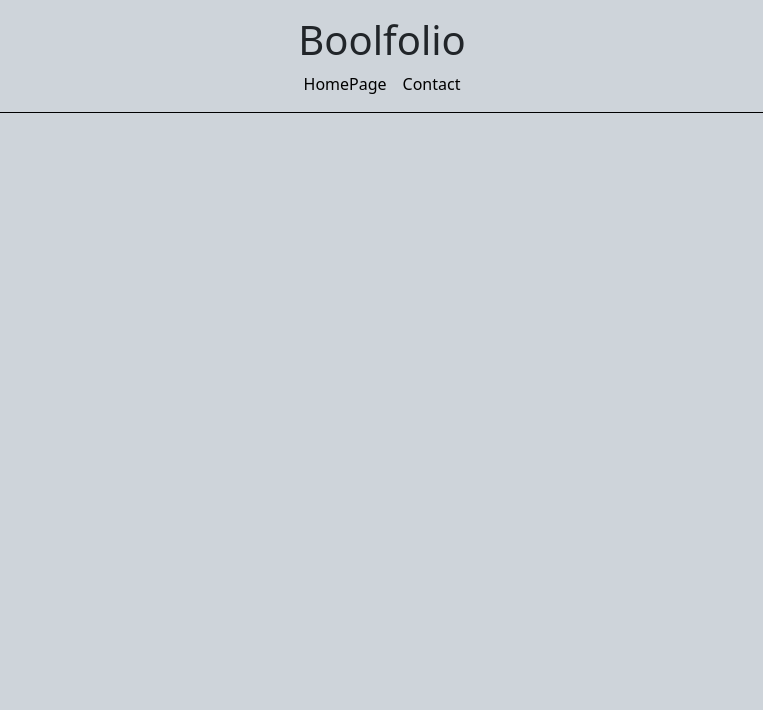
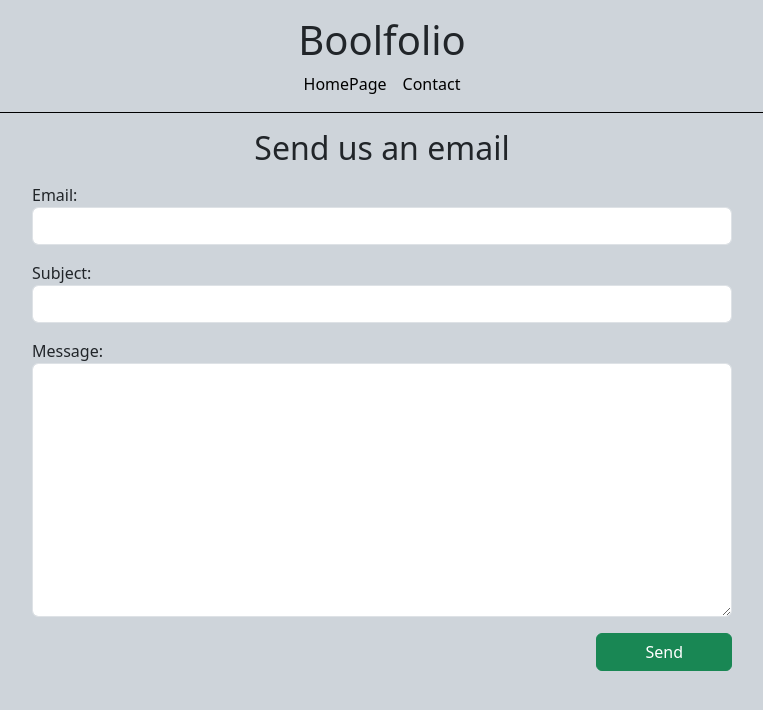
Before and after one commit to carloeusebi/vite-boolfolio, a Vue app: page /contact in a window 1280 px wide. Shown: the top 710 px of the page, without its empty margins (258-1021 px from the left). Built offline with nearby package versions, Linux system fonts and the light colour scheme.

Commit message:
Completed contact form

```diff
--- a/src/pages/ContactPage.vue
+++ b/src/pages/ContactPage.vue
@@ -1,7 +1,69 @@
 <script lang="ts" setup>
+import { ref } from 'vue';
+import AppAlert from '../components/AppAlert.vue';
 
+interface ContactForm {
+    email: string;
+    subject: string;
+    content: string
+}
+
+const emptyForm = {
+    email: '',
+    subject: '',
+    content: '',
+}
+
+const form = ref(emptyForm);
+const url = 'http://localhost:8000/api/contact-form'
+
+const submitForm = () => {
+    return true;
+}
 </script>
 
-<template></template>
+<template>
+    <div class="small-container">
 
-<style scoped></style>
+        <h2 class="text-center mb-3">Send us an email</h2>
+
+        <!-- todo
+    <AppAlert />
+-->
+
+        <form @submit.prevent="submitForm" novalidate>
+            <!-- email -->
+            <div class="mb-3">
+                <label for="email">Email:</label>
+                <input type="email" id="email" class="form-control"
+                    v-model="form.email">
+            </div>
+
+            <!-- subject -->
+            <div class="mb-3">
+                <label for="subject">Subject:</label>
+                <input type="text" id="subject" class="form-control"
+                    v-model="form.subject">
+            </div>
+
+            <!-- message -->
+            <div class="mb-3">
+                <label for="content">Message:</label>
+                <textarea id="content" class="form-control" cols="30"
+                    rows="10"></textarea>
+            </div>
+
+            <div class="d-flex justify-content-end ">
+                <button class="btn btn-success px-5">Send</button>
+            </div>
+
+        </form>
+    </div>
+</template>
+
+<style scoped>
+.small-container {
+    max-width: 700px;
+    margin: 0 auto;
+}
+</style>
```
